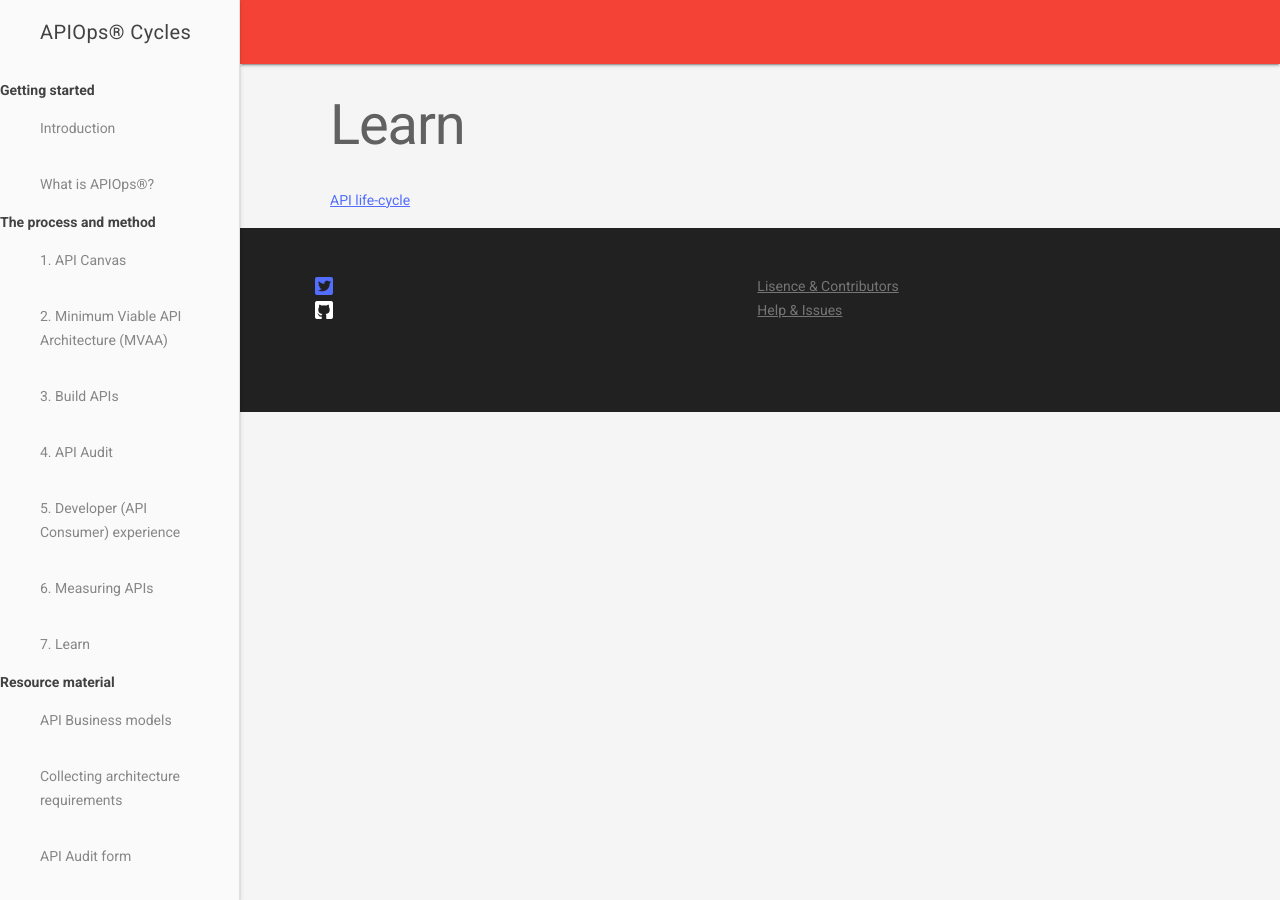
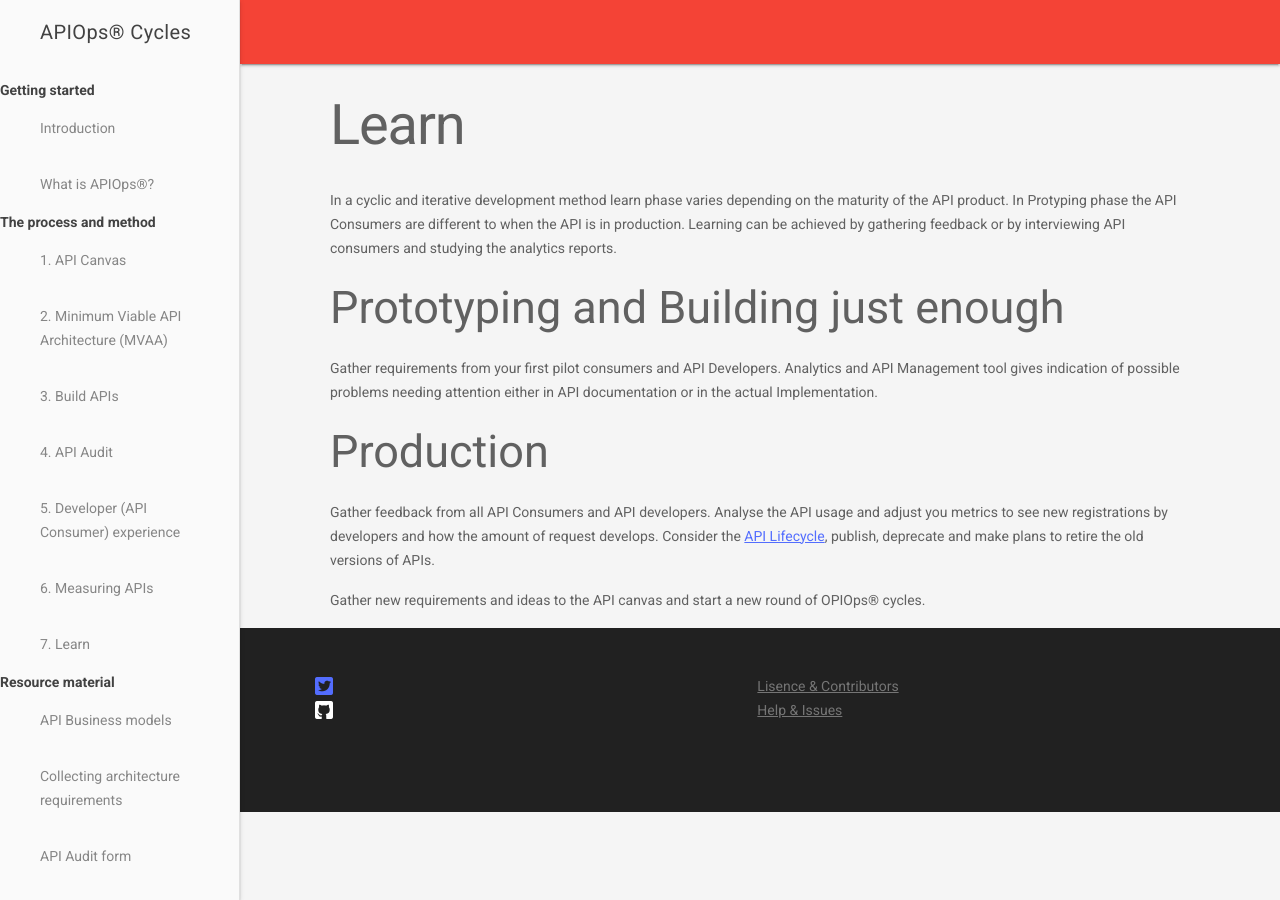
Before and after one commit to mniinio/APIOps-cycles, a Jekyll site: the page built from Learn.md, in a window 1280 px wide. Built offline with Jekyll 4.4.1, drawn with Linux system fonts in a browser that asks for light colours; our own code applies the rules of GitHub Pages for plain Markdown files.

Commit message:
learn page

```diff
--- a/Learn.md
+++ b/Learn.md
@@ -3,4 +3,13 @@ title: Learn
 permalink: /learn/
 ---
 
-[API life-cycle](../apilifecycle)
+In a cyclic and iterative development method learn phase varies depending on the maturity of the API product. In Protyping phase the API Consumers are different to when the API is in production.
+Learning can be achieved by gathering feedback or by interviewing API consumers and studying the analytics reports.
+
+## Prototyping and Building just enough
+Gather requirements from your first pilot consumers and API Developers. Analytics and API Management tool gives indication of possible problems needing attention either in API documentation or in the actual Implementation.
+
+## Production
+Gather feedback from all API Consumers and API developers. Analyse the API usage and adjust you metrics to see new registrations by developers and how the amount of request develops. Consider the [API Lifecycle](../apilifecycle), publish, deprecate and make plans to retire the old versions of APIs.
+
+Gather new requirements and ideas to the API canvas and start a new round of OPIOps&reg; cycles.
```
